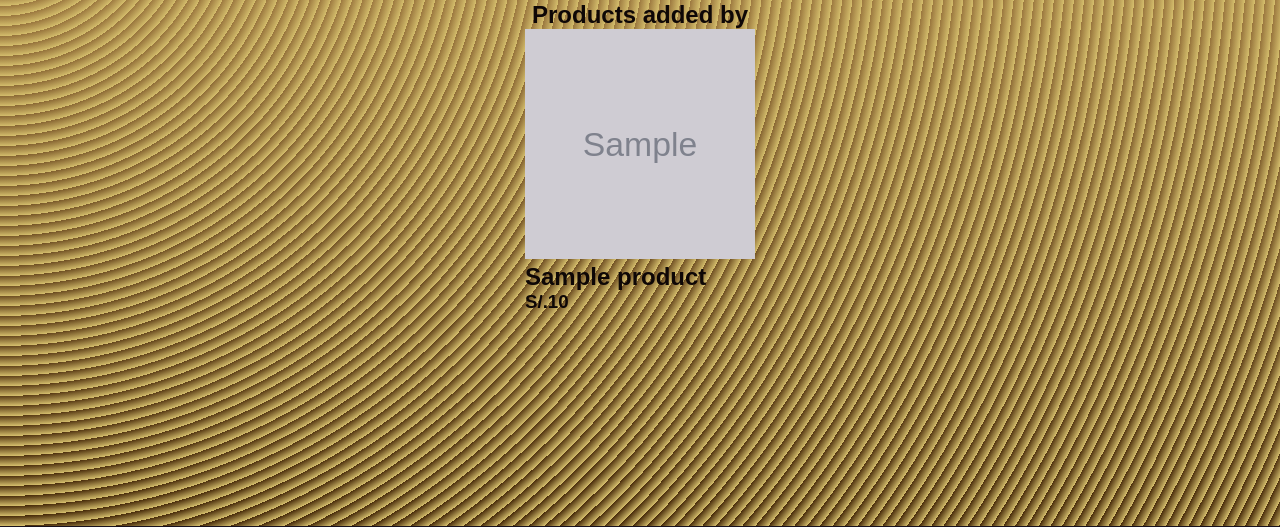
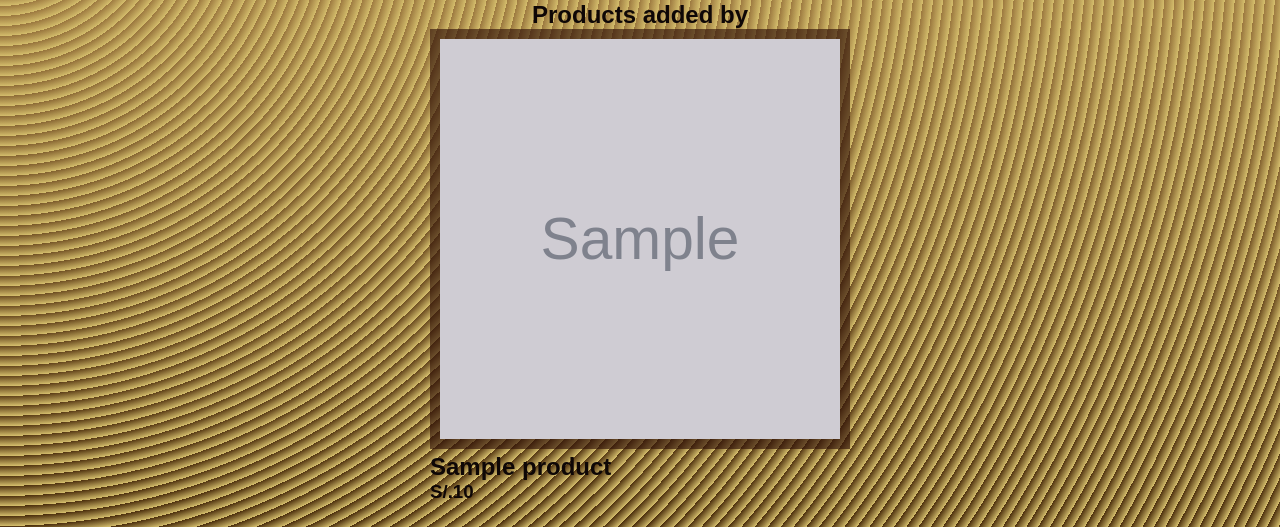
Before and after one commit to milksake/DBP-proyecto-final, a Flask app: template templates/user.html in a window 1280 px wide. Shown: the part 194-721 px from the top of the page. Run offline with Flask 2, Linux system fonts and the light colour scheme; the template is opened without the code that fills it: most values are stand-ins (such as "Sample title", 1, 10 or a date in 2020); grey boxes marked "Sample" are stand-in pictures.

Commit message:
Update user.html

```diff
--- a/templates/user.html
+++ b/templates/user.html
@@ -25,7 +25,9 @@
       <h2>Products added by {{ user.username }}</h2>
       {%for product in product_list%}
       <div>
-          <img src="{{url_for('static', filename=product.image)}}" height="230em" width="230em">
+
+        <img style="border: 10px solid; color: rgba(38, 11, 3, 0.641);" img src="{{url_for('static', filename=product.image)}}" alt="" width="400" height="400" />
+
           <h2><a href="{{ url_for('display_product', id=product.id) }}">{{product.name}}</a></h2>
           <h3>S/.{{product.price}}</h3>
       </div>
```
